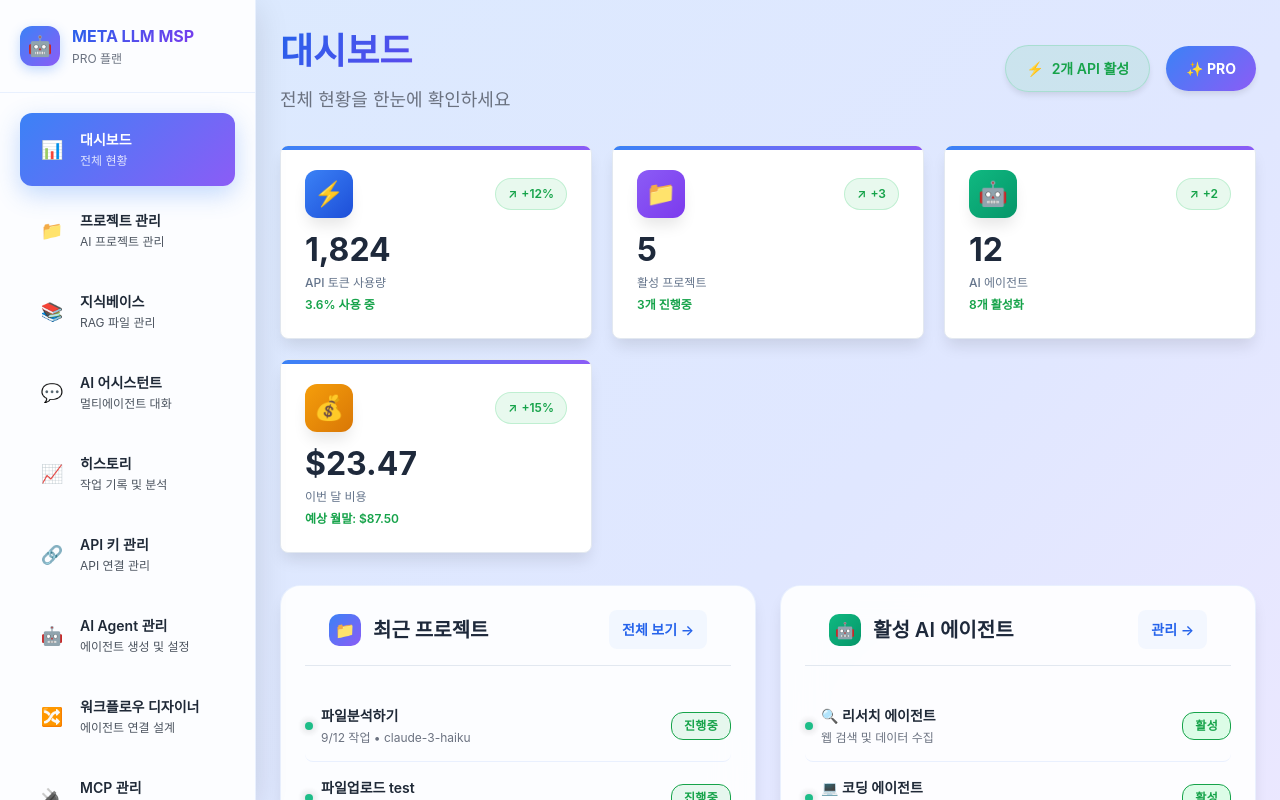
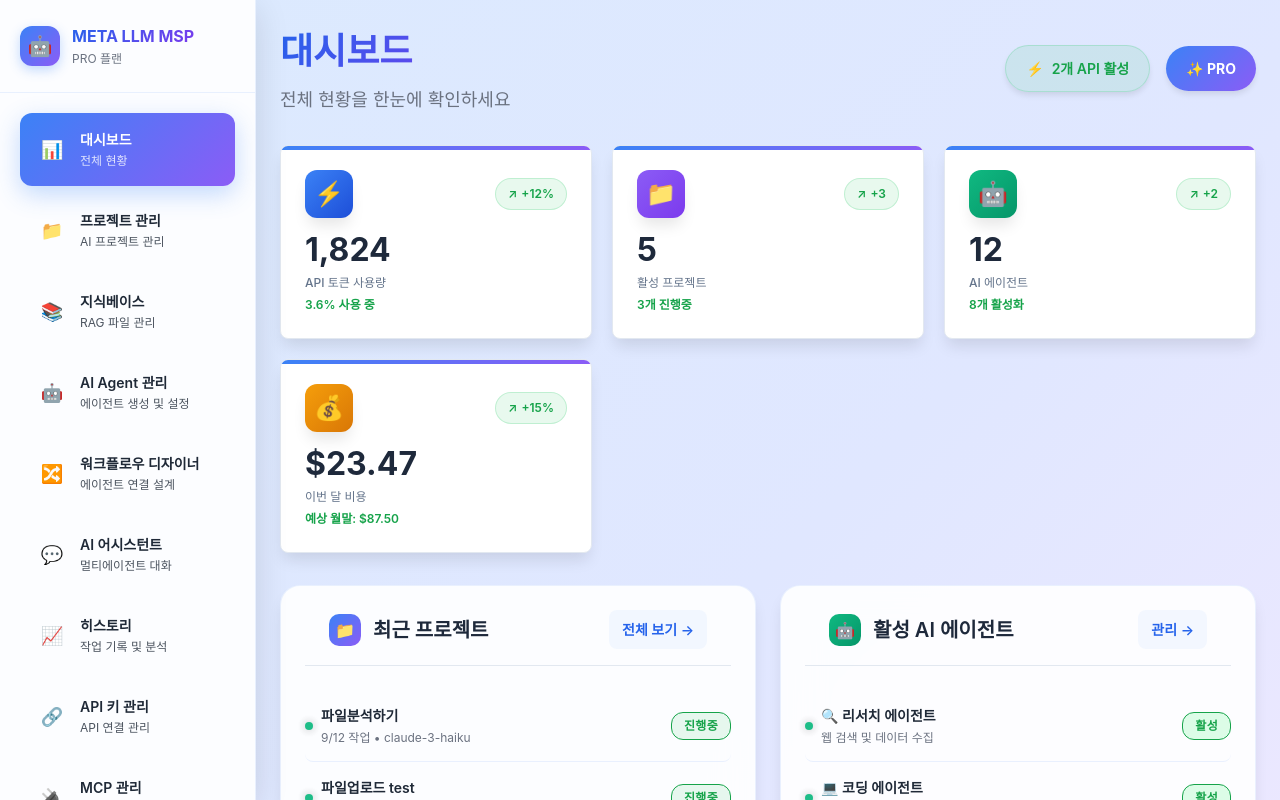
Before and after one commit to bctone1/2025MSP_Frontend, a Next.js app: page /user in a window 1280 px wide. Shown: the top 800 px of the page. Built offline with nearby package versions, Linux system fonts and the light colour scheme.

Commit message:
사이드메뉴 순서 수정

```diff
--- a/src/components/Sidebar.jsx
+++ b/src/components/Sidebar.jsx
@@ -24,13 +24,16 @@ export default function Sidebar({ onMenuClick, currentPage }) {
           { page: 'dashboard', icon: '📊', title: '대시보드', desc: '전체 현황' },
           { page: 'projects', icon: '📁', title: '프로젝트 관리', desc: 'AI 프로젝트 관리' },
           { page: 'knowledge', icon: '📚', title: '지식베이스', desc: 'RAG 파일 관리' },
+          { page: 'agents', icon: '🤖', title: 'AI Agent 관리', desc: '에이전트 생성 및 설정' },
+          { page: 'workflow', icon: '🔀', title: '워크플로우 디자이너', desc: '에이전트 연결 설계' },
+
+
           { page: 'assistant', icon: '💬', title: 'AI 어시스턴트', desc: '멀티에이전트 대화' },
           { page: 'history', icon: '📈', title: '히스토리', desc: '작업 기록 및 분석' },
           { page: 'api-keys', icon: '🔗', title: 'API 키 관리', desc: 'API 연결 관리' },
 
 
-          { page: 'agents', icon: '🤖', title: 'AI Agent 관리', desc: '에이전트 생성 및 설정' },
-          { page: 'workflow', icon: '🔀', title: '워크플로우 디자이너', desc: '에이전트 연결 설계' },
+
           { page: 'mcp', icon: '🔌', title: 'MCP 관리', desc: 'Model Context Protocol' },
 
 
```
